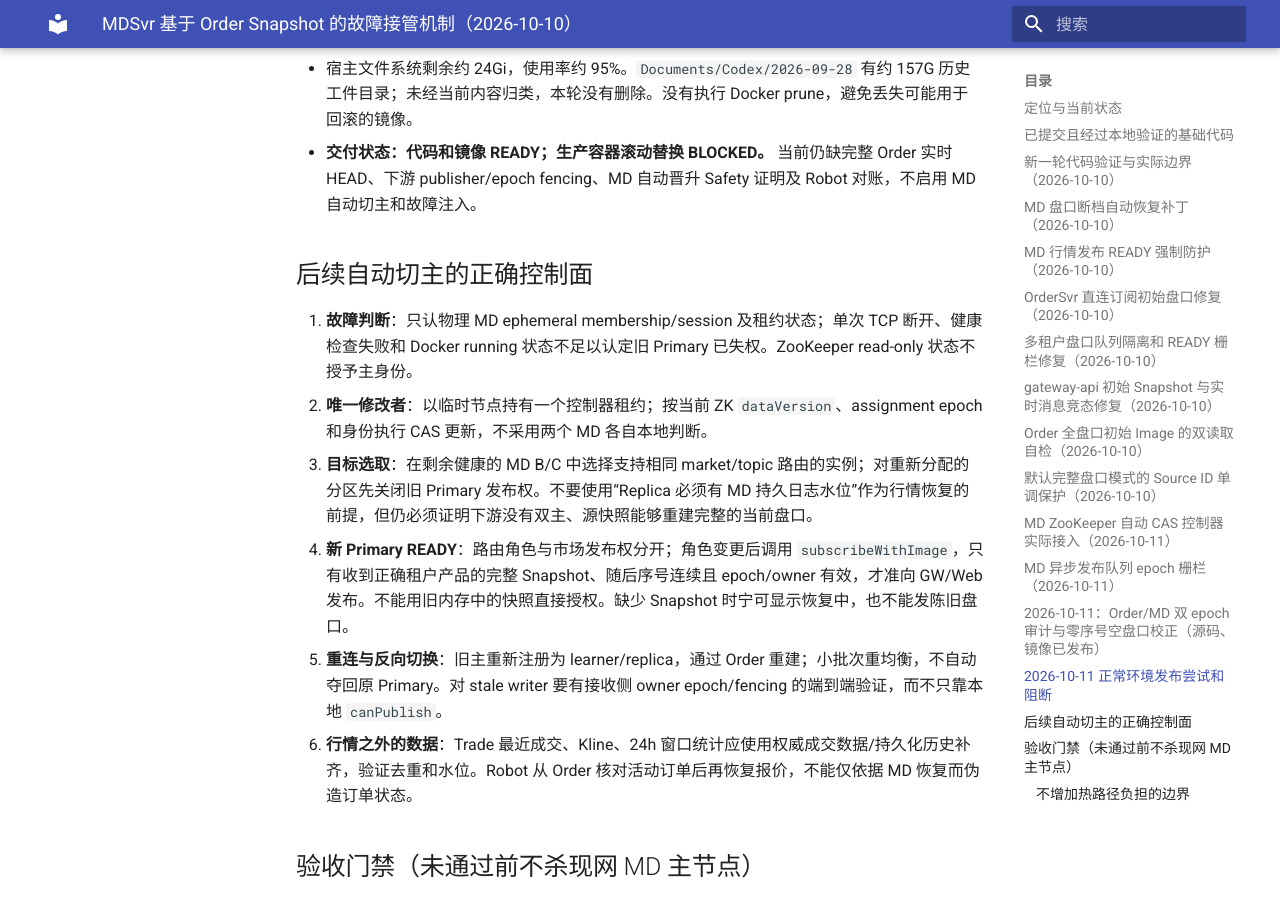
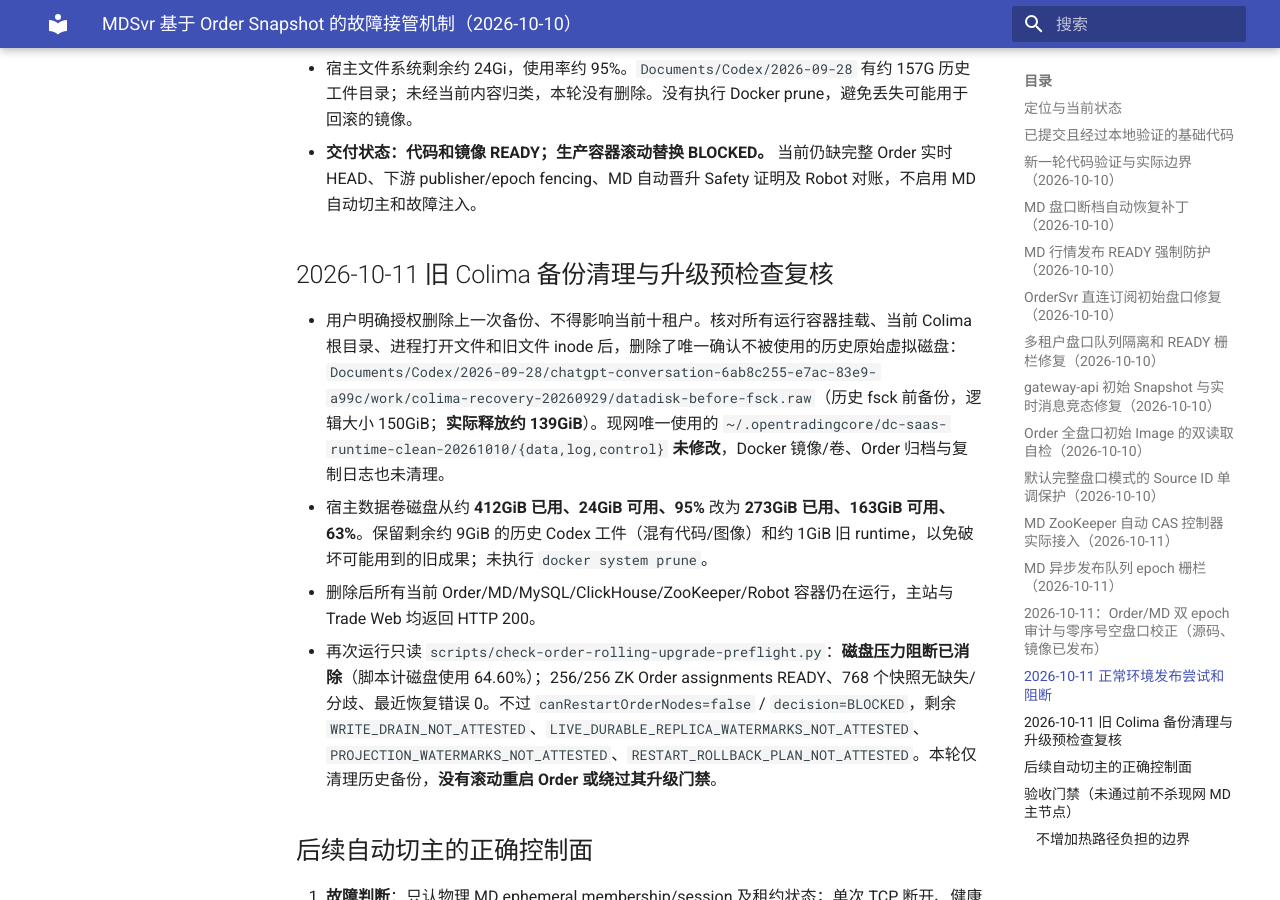
Before and after one commit to bliplink/dc-quant-deploy, an MkDocs documentation site: the page built from docs/MD_ORDER_SNAPSHOT_FAILOVER_RECOVERY_20261010.zh-CN.md, in a window 1280 px wide and 900 px high, scrolled down 9188 px. Built offline with MkDocs 1.6.1 and Material for MkDocs 9.7.7, drawn with Linux system fonts in a browser that asks for light colours.

Commit message:
docs(md-ha): record safe old Colima backup deletion and disk recovery

```diff
--- a/docs/MD_ORDER_SNAPSHOT_FAILOVER_RECOVERY_20261010.zh-CN.md
+++ b/docs/MD_ORDER_SNAPSHOT_FAILOVER_RECOVERY_20261010.zh-CN.md
@@ -118,6 +118,13 @@ MDSvr 是 OrderSvr 权威撮合订单簿的派生行情服务。**不要为 MDSv
 - 宿主文件系统剩余约 24Gi，使用率约 95%。`Documents/Codex/2026-09-28` 有约 157G 历史工件目录；未经当前内容归类，本轮没有删除。没有执行 Docker prune，避免丢失可能用于回滚的镜像。
 - **交付状态：代码和镜像 READY；生产容器滚动替换 BLOCKED。** 当前仍缺完整 Order 实时 HEAD、下游 publisher/epoch fencing、MD 自动晋升 Safety 证明及 Robot 对账，不启用 MD 自动切主和故障注入。
 
+## 2026-10-11 旧 Colima 备份清理与升级预检查复核
+
+- 用户明确授权删除上一次备份、不得影响当前十租户。核对所有运行容器挂载、当前 Colima 根目录、进程打开文件和旧文件 inode 后，删除了唯一确认不被使用的历史原始虚拟磁盘：`Documents/Codex/2026-09-28/chatgpt-conversation-6ab8c255-e7ac-83e9-a99c/work/colima-recovery-20260929/datadisk-before-fsck.raw`（历史 fsck 前备份，逻辑大小 150GiB；**实际释放约 139GiB**）。现网唯一使用的 `~/.opentradingcore/dc-saas-runtime-clean-20261010/{data,log,control}` **未修改**，Docker 镜像/卷、Order 归档与复制日志也未清理。
+- 宿主数据卷磁盘从约 **412GiB 已用、24GiB 可用、95%** 改为 **273GiB 已用、163GiB 可用、63%**。保留剩余约 9GiB 的历史 Codex 工件（混有代码/图像）和约 1GiB 旧 runtime，以免破坏可能用到的旧成果；未执行 `docker system prune`。
+- 删除后所有当前 Order/MD/MySQL/ClickHouse/ZooKeeper/Robot 容器仍在运行，主站与 Trade Web 均返回 HTTP 200。
+- 再次运行只读 `scripts/check-order-rolling-upgrade-preflight.py`：**磁盘压力阻断已消除**（脚本计磁盘使用 64.60%）；256/256 ZK Order assignments READY、768 个快照无缺失/分歧、最近恢复错误 0。不过 `canRestartOrderNodes=false` / `decision=BLOCKED`，剩余 `WRITE_DRAIN_NOT_ATTESTED`、`LIVE_DURABLE_REPLICA_WATERMARKS_NOT_ATTESTED`、`PROJECTION_WATERMARKS_NOT_ATTESTED`、`RESTART_ROLLBACK_PLAN_NOT_ATTESTED`。本轮仅清理历史备份，**没有滚动重启 Order 或绕过其升级门禁**。
+
 ## 后续自动切主的正确控制面
 
 1. **故障判断**：只认物理 MD ephemeral membership/session 及租约状态；单次 TCP 断开、健康检查失败和 Docker running 状态不足以认定旧 Primary 已失权。ZooKeeper read-only 状态不授予主身份。
```
